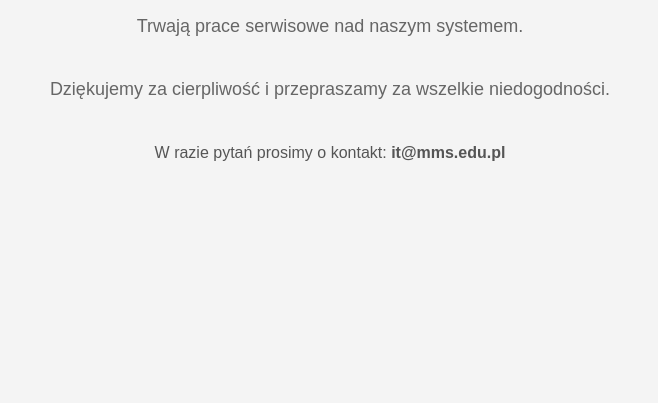
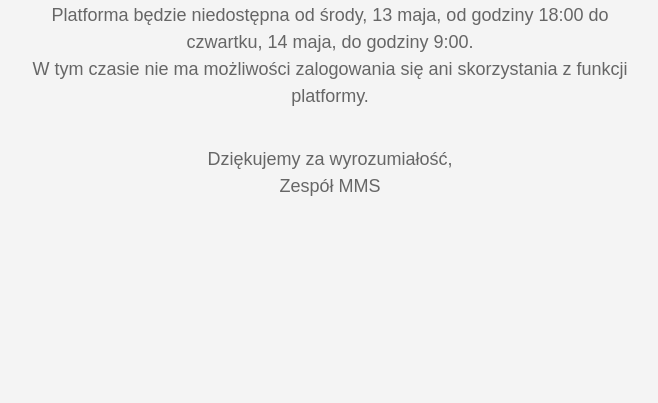
Before and after one commit to mms-edu-pl/przerwa-techniczna, a plain HTML site: page index.html in a window 1280 px wide. Shown: the part 397-800 px from the top of the page, without its empty margins (310-968 px from the left). Drawn offline with Linux system fonts and the light colour scheme.

Commit message:
Update maintenance message in index.html

```diff
--- a/index.html
+++ b/index.html
@@ -53,13 +53,16 @@
     <img src="MMS_sygnet_czern.png" alt="MMS Logo">
     <h1>Przerwa techniczna</h1>
     <p>
-        Trwają prace serwisowe nad naszym systemem.
+        Trwają prace utrzymaniowe platformy Twój MMS.
+        <br>
+        Platforma będzie niedostępna od środy, 13 maja, od godziny 18:00 do czwartku, 14 maja, do godziny 9:00.
+        <br>
+        W tym czasie nie ma możliwości zalogowania się ani skorzystania z funkcji platformy.
     </p>
-    <p>Dziękujemy za cierpliwość i przepraszamy za wszelkie niedogodności.</p>
+    <p>Dziękujemy za wyrozumiałość,
+        <br>
+        Zespół MMS
+    </p>
 
-    <p class="contact">
-        W razie pytań prosimy o kontakt:
-        <span class="highlight">it@mms.edu.pl</span>
-    </p>
 </body>
 </html>
```
